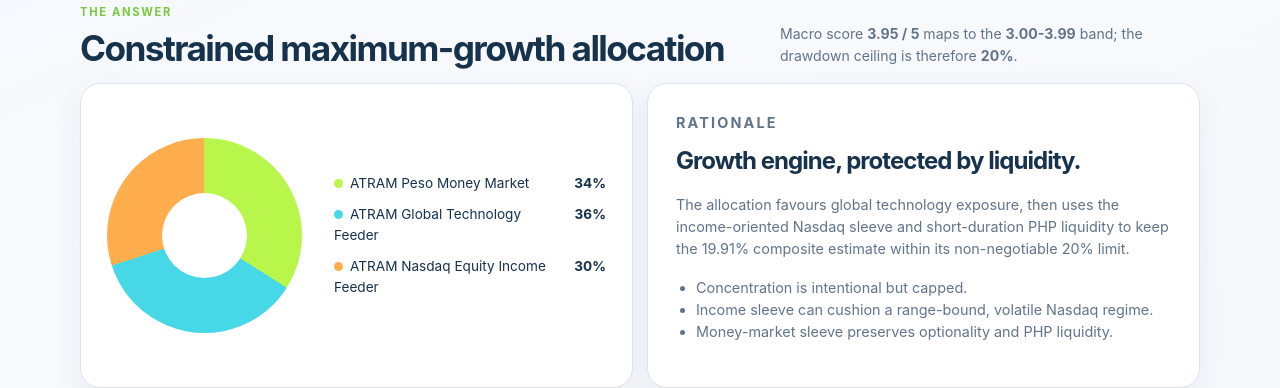
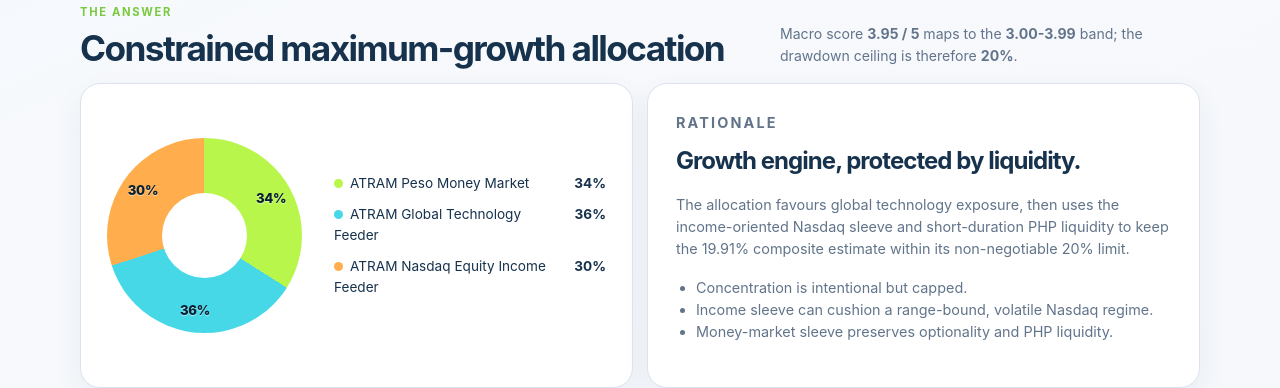
Before and after one commit to f1fad-hue/GPTAtram, a website: page index.html in a window 1280 px wide. Shown: the part 720-1108 px from the top of the page. Drawn offline with Linux system fonts and the light colour scheme.

Commit message:
Show percentages inside donut segments

```diff
--- a/app.js
+++ b/app.js
@@ -91,6 +91,15 @@ function renderDrawdownMath(data, macroRate, portfolioDd) {
 function renderDonut(node, allocation) {
   let cursor = 0;
   node.style.background = `conic-gradient(${allocation.map(a => { const end = cursor + a.weight; const part = `${a.color} ${cursor}% ${end}%`; cursor = end; return part; }).join(',')})`;
+  cursor = 0;
+  node.innerHTML = allocation.map((item) => {
+    const midpoint = cursor + item.weight / 2;
+    const angle = midpoint * 3.6 * Math.PI / 180;
+    const x = 50 + Math.sin(angle) * 39;
+    const y = 50 - Math.cos(angle) * 39;
+    cursor += item.weight;
+    return `<span class="donut-label" style="left:${x.toFixed(2)}%;top:${y.toFixed(2)}%">${item.weight}%</span>`;
+  }).join('');
 }
 function heatColor(v) { const hue = 3 + ((v - 1) / 4) * 125; return `hsl(${hue} 70% 27%)`; }
 function rng(seed=20260811) { return () => ((seed = (seed * 1664525 + 1013904223) >>> 0) / 4294967296); }
--- a/index.html
+++ b/index.html
@@ -13,6 +13,7 @@
       .tab.active{background:var(--lime);border-color:var(--lime);color:#082033}
       [hidden]{display:none!important}
       .dd-math{padding:25px;margin-top:14px}.dd-math h2{font-size:1.55rem}.dd-math h2 span{color:var(--muted);font-size:.9rem;font-weight:500}.dd-math>p:not(.eyebrow){color:var(--muted);font-size:.88rem}.dd-math table{border-collapse:collapse;width:100%;min-width:650px}.dd-math th,.dd-math td{padding:11px 9px;border-bottom:1px solid var(--line);text-align:left;font-size:.83rem}.dd-math th{font-size:.7rem;letter-spacing:.05em;color:var(--muted)}
+      .donut-label{position:absolute;z-index:2;transform:translate(-50%,-50%);color:#082033;font-size:.72rem;font-weight:850;line-height:1;letter-spacing:-.02em;text-shadow:0 1px 1px #fff8;pointer-events:none}.donut.large .donut-label{font-size:.82rem}
       :root{--ink:#17324d;--muted:#64748b;--bg:#f5f7fb;--panel:#fff;--line:#dbe4ee;--lime:#79c83d;--cyan:#0989a7;--orange:#e58b22}
       body{background:linear-gradient(155deg,#eef8ff 0,#f7f9fc 42%,#f5f7fb 100%);color:var(--ink)}
       .brand{color:#17324d}.brand span{color:#61a932}.pill,.badges span{background:#fff;color:#52667b;border-color:#d5e0ea}.panel,.metric{background:#fff;border-color:#dbe4ee;box-shadow:0 10px 28px #31577812}.score-card{background:#eef8ff;border-color:#bcddec}.score-card p,.score-card span,.score-card small,.metric span,.metric small,.section-heading>p,.lede,.rationale p,.rationale li,.caption,.slide p,.sim-output,.simulation details,#monitor-table td,.report>p:not(.eyebrow),footer{color:#62748a}.score-card strong{color:#4d9d24}.meter{background:#d7e8f0}.donut:after{background:#fff}.fact{background:#f8fbfd;border-color:#dbe4ee}.simulation canvas{background:#fbfdff;border-color:#dbe4ee}.tabbar{background:linear-gradient(180deg,var(--bg) 78%,transparent)}.tab{background:#fff;color:#587087;border-color:#dbe4ee}.tab.active{background:#17324d;border-color:#17324d;color:#fff}.slide-controls button{background:#e8f2f7;border-color:#c9dde8;color:#17324d}.source{background:#fbfdff;border-color:#dbe4ee}.disclaimer{border-left-color:#e58b22}
```
